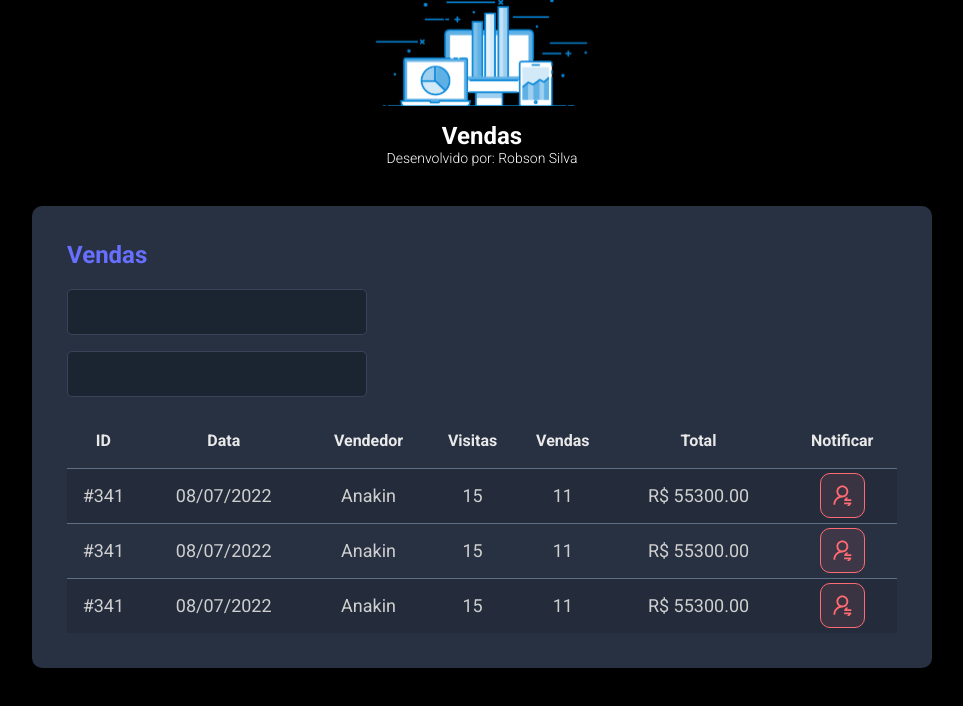
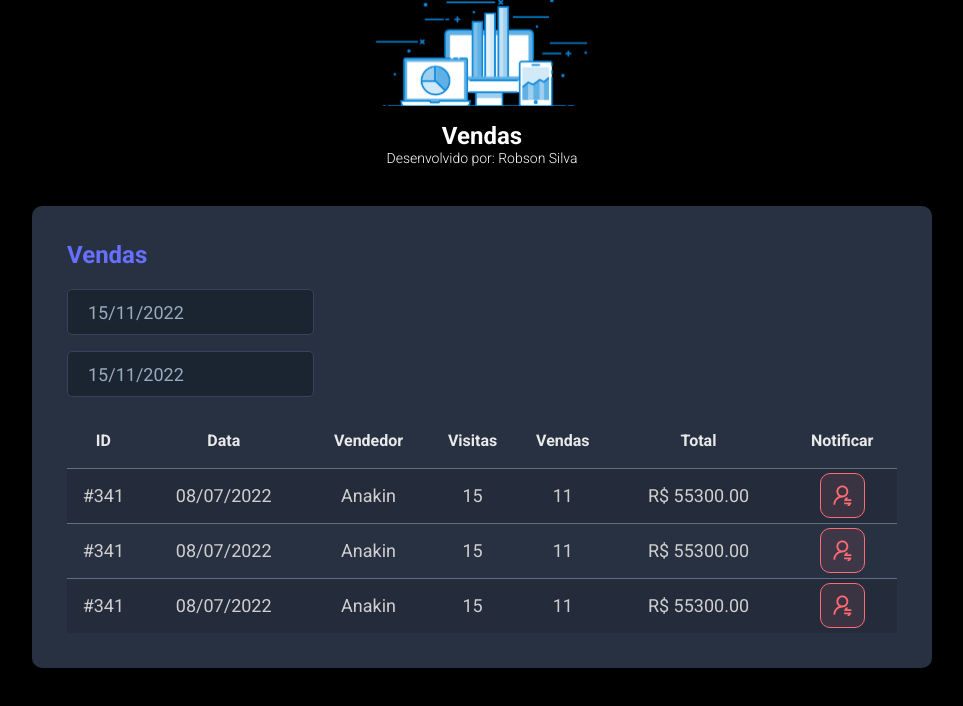
Before and after one commit to robsonpereiradasilva/vendas, a React (Vite) app in the folder frontent/: page / in a window 1280 px wide. Shown: the top 706 px of the page, without its empty margins (158-1121 px from the left). Built offline with nearby package versions, Linux system fonts and the light colour scheme.

Commit message:
Add DatePicker component

```diff
--- a/frontent/package.json
+++ b/frontent/package.json
@@ -9,7 +9,9 @@
     "preview": "vite preview"
   },
   "dependencies": {
+    "@types/react-datepicker": "4.4.2",
     "react": "^18.2.0",
+    "react-datepicker": "4.8.0",
     "react-dom": "^18.2.0"
   },
   "devDependencies": {
--- a/frontent/src/components/SalesCard/index.tsx
+++ b/frontent/src/components/SalesCard/index.tsx
@@ -1,3 +1,6 @@
+import DatePicker from 'react-datepicker'
+import "react-datepicker/dist/react-datepicker.css"
+
 import NotificationButton from '../NotificationButton'
 import './styles.css'
 
@@ -8,10 +11,20 @@
                 <h2 className="dsmeta-sales-title">Vendas</h2>
                 <div>
                     <div className="dsmeta-form-control-container">
-                        <input className="dsmeta-form-control" type="text" />
+                        <DatePicker
+                            selected={new Date()}
+                            onChange={(date: Date) => { }}
+                            className="dsmeta-form-control"
+                            dateFormat="dd/MM/yyyy"
+                        />
                     </div>
                     <div className="dsmeta-form-control-container">
-                        <input className="dsmeta-form-control" type="text" />
+                    <DatePicker
+                            selected={new Date()}
+                            onChange={(date: Date) => { }}
+                            className="dsmeta-form-control"
+                            dateFormat="dd/MM/yyyy"
+                        />
                     </div>
                 </div>
 
```
Also changed, not shown: 1 other file (tests, documents, lock files or other folders).
